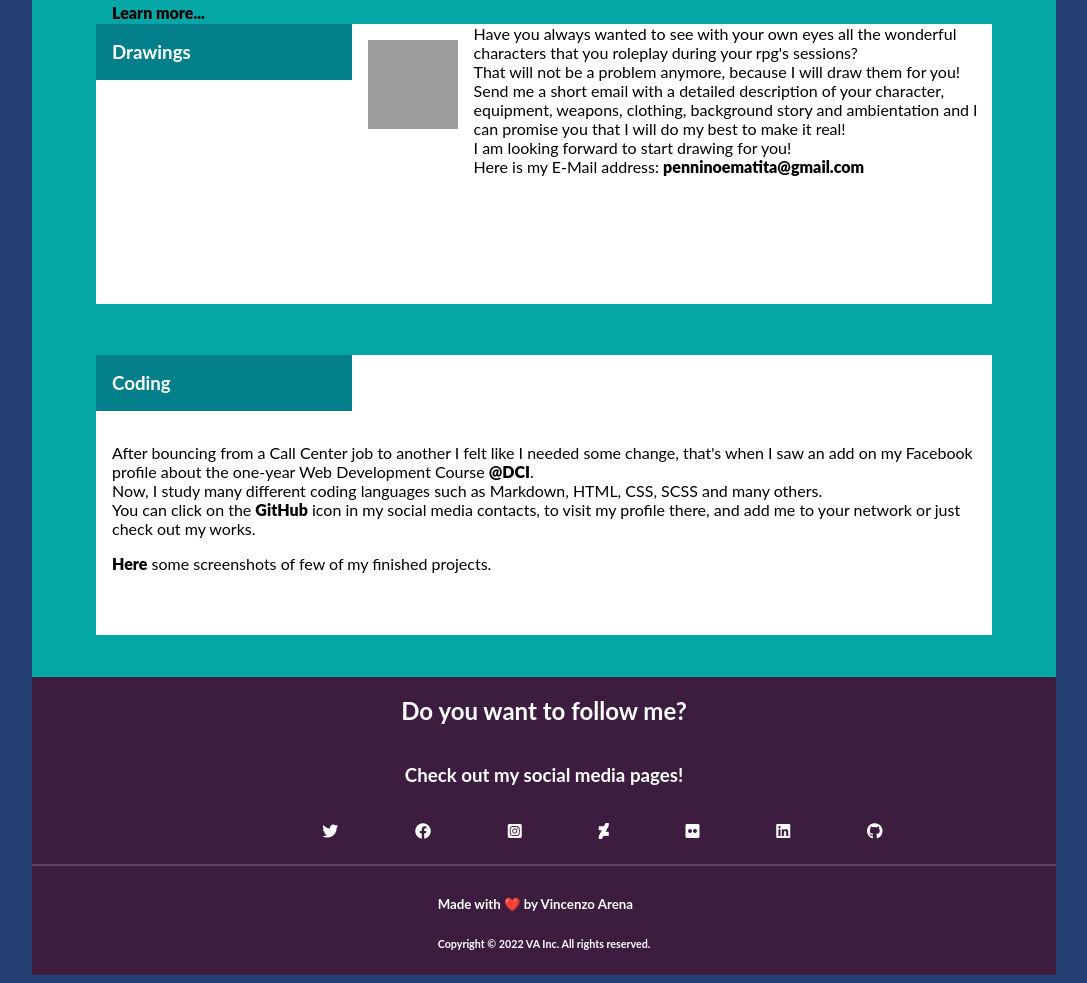
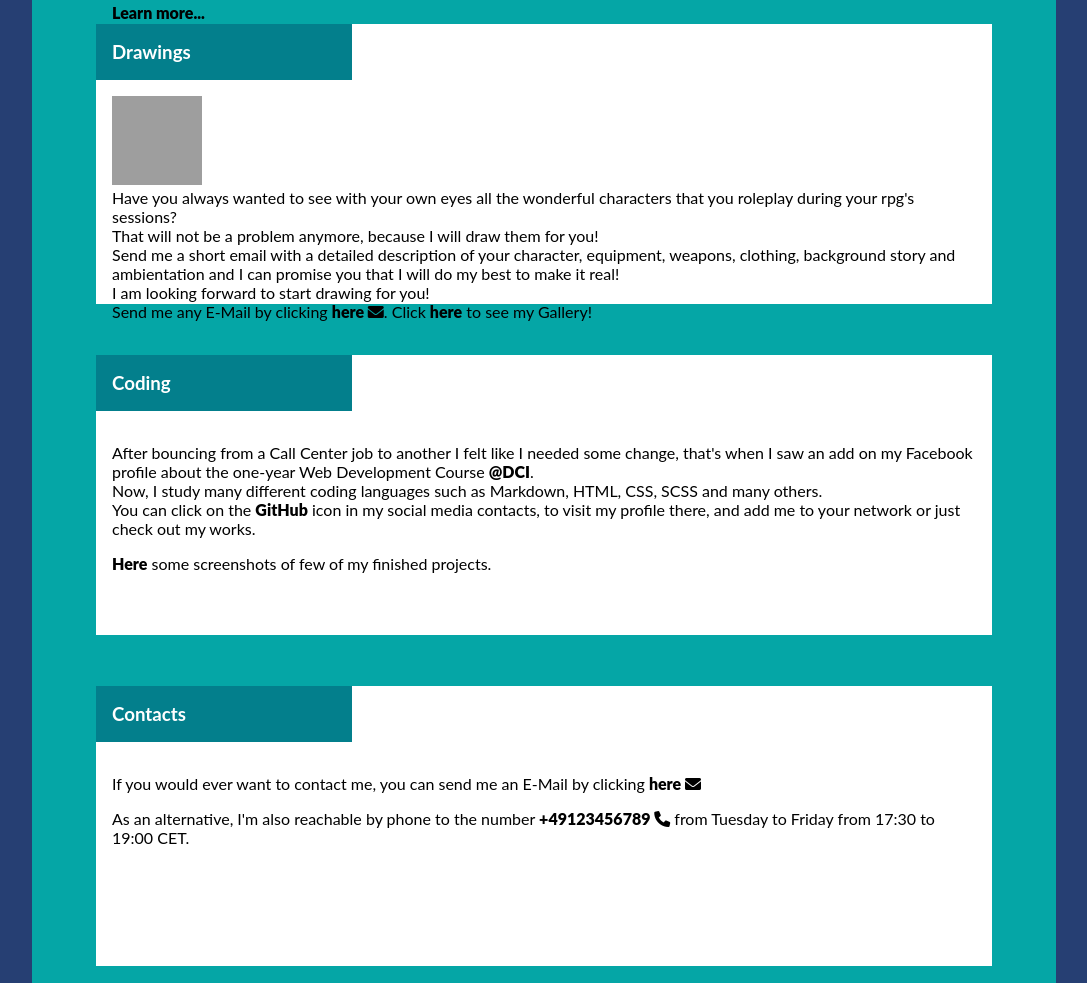
Before and after one commit to vincenzoarena/portfolio, a website: page src/index.html in a window 1280 px wide. Shown: the part 469-1452 px from the top of the page, without its empty margins (96-1183 px from the left). Drawn offline with nearby package versions, Linux system fonts and the light colour scheme; files that its build step writes are made by us from their sources; grey boxes are pictures that could not be loaded.

Commit message:
2022-02-23 - Forth box added

```diff
--- a/src/index.html
+++ b/src/index.html
@@ -19,7 +19,7 @@
           <div></div>
         </article>
         <article class="logo"><a href="#"><img src="./images/va-logo.png" alt="VA Logo"/> <span>Vincenzo Arena - Dream it! Draw it! Code it!</span></a></article>
-        <!-- <article class="social">
+        <article class="social">
           <ul>
             <li><a href="https://twitter.com/KeldorTheEvil" target="_blank"><i class="fab fa-twitter"></i></a></li>
             <li><a href="https://www.facebook.com/KeldorTheEvil/" target="_blank"><i class="fab fa-facebook"></i></a></li>
@@ -29,7 +29,7 @@
             <li><a href="https://www.linkedin.com/in/vincenzo-arena-032a064b/" target="_blank"><i class="fa-brands fa-linkedin"></i></a></l>
             <li><a href="https://github.com/vincenzoarena" target="_blank"><i class="fa-brands fa-github"></i></a></l>
         </ul>
-        </article> -->
+        </article>
       </section>
       <section class="menu-down">
         <nav>
@@ -60,16 +60,19 @@
           <div>
             <h3>Drawings</h3>
           </div>
+          <div class="draw-me">
               <div class="draw-one">
-            <img src="./images/me-final-project.png" alt="emojy">
+                <img src="./images/me-final-project.png" alt="emoji">
               </div>
               <div class="draw-text">
                 <span>Have you always wanted to see with your own eyes all the wonderful characters that you roleplay during your rpg's sessions?<br>
                 That will not be a problem anymore, because I will draw them for you! <br>
                 Send me a short email with a detailed description of your character, equipment, weapons, clothing, background story and ambientation and I can promise you that I will do my best to make it real!<br>
                 I am looking forward to start drawing for you!<br>
-            Here is my E-Mail address:</span>
-            <a href="mailto:penninoematia@gmail.com">penninoematita@gmail.com</a>
+                Send me any E-Mail by clicking </span>
+                <a href="mailto:penninoematia@gmail.com">here <i class="fa-solid fa-envelope"></i></a>.
+                <span>Click <a href="#">here</a> to see my Gallery!</span>
+              </div>
           </div>
         </article>
         <article class="code">
@@ -79,6 +82,15 @@
           <div class="code-text">
             <p>After bouncing from a Call Center job to another I felt like I needed some change, that's when I saw an add on my Facebook profile about the one-year Web Development Course  <a href="https://digitalcareerinstitute.org/" target="_blank">@DCI</a>.<br>Now, I study many different coding languages such as Markdown, HTML, CSS, SCSS and many others.<br> You can click on the <a href="https://github.com/" target="_blank">GitHub</a> icon in my social media contacts, to visit my profile there, and add me to your network or just check out my works.<br></p>
             <a href="#" class="code-link">Here</a> some screenshots of few of my finished projects.
+          </div>
+        </article>
+        <article class="contacts">
+          <div>
+            <h3>Contacts</h3>
+          </div>
+          <div class="contacts-text">
+            <p>If you would ever want to contact me, you can send me an E-Mail by clicking <a href="mailto:penninoematia@gmail.com">here <i class="fa-solid fa-envelope"></i></a></p>
+             <p>As an alternative, I'm also reachable by phone to the number <a href="tel:+49123456789">+49123456789 <i class="fa-solid fa-phone"></i></a> from Tuesday to Friday from 17:30 to 19:00 CET.
           </div>
         </article>
       </section>
--- a/src/scss/layouts/_footer-layout.scss
+++ b/src/scss/layouts/_footer-layout.scss
@@ -7,18 +7,16 @@ footer{
     width: 80vw;
     margin-left: 10vw;
     background-color: #3C1D40;
-    h2{}
-    h3{}
     ul{
         display: flex;
         list-style: none;
-        justify-content: center;
+        justify-content: space-around;
         align-items: center;
+        width: 50%;
         li{
             display: inline;
             justify-content: space-around;
             align-items: center;
-            margin-left: 6vw;
             a{
                 color: #FFFFFF;
                 text-decoration: none;
--- a/src/scss/layouts/_header-layout.scss
+++ b/src/scss/layouts/_header-layout.scss
@@ -35,10 +35,10 @@ header{
             width: 60vw;
             a{
                 text-decoration: none;
-                /* display: flex;
-                justify-content: space-around;
-                align-items: center; */
-
+                display: flex;
+                flex-direction: row;
+                justify-content: center;
+                align-items: center;
                 img{
                     width: 3rem;
                     height: 3rem;
--- a/src/scss/layouts/_main-layout.scss
+++ b/src/scss/layouts/_main-layout.scss
@@ -17,7 +17,7 @@ main{
 
     }
 }
-.about, .draw, .code{
+.about, .draw, .code, .contacts{
     background-color: #FFFFFF;
     width: 70vw;
     height: 35vh;
@@ -38,16 +38,19 @@ main{
 }
 .draw{
     display: flex;
+    flex-direction: column;
+}
+.draw-me{
+    padding: 1rem;
 }
 .draw-one{
-    padding: 1rem;
     img{
         width: 7vw;
         height: 7vw;
     }
 
 }
-.code-text{
+.code-text, .contacts-text{
     padding: 1rem;
 }
 a{
```
Lines whose indentation alone changed are shown as unchanged.
